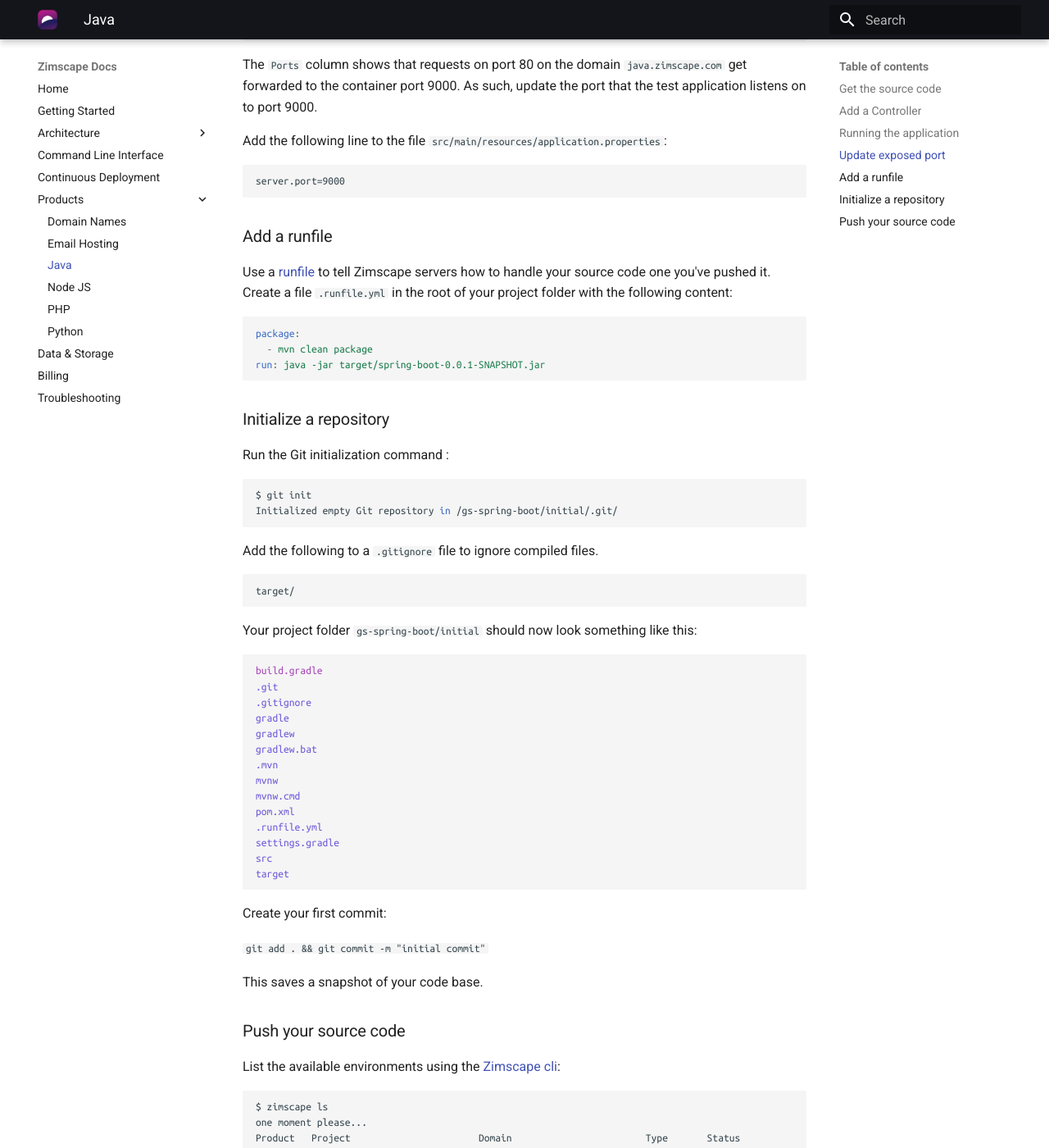
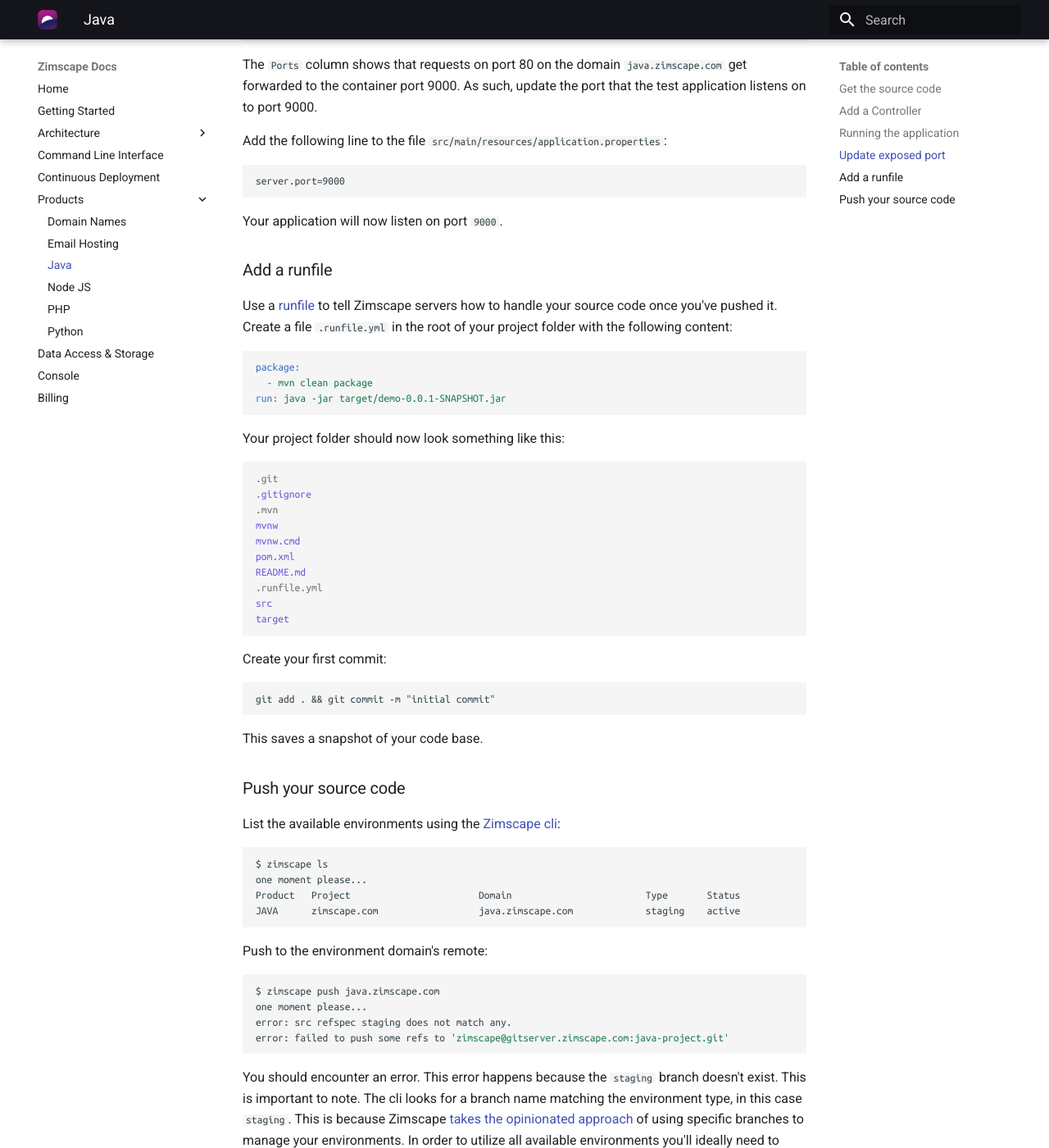
Before and after one commit to zimscape/docs, an MkDocs documentation site: the page built from docs/products/java.md, in a window 1280 px wide and 1400 px high, scrolled down 2343 px. Shown: the whole window at 82% size. Built offline with MkDocs 1.6.1 and Material for MkDocs 9.7.7, drawn with Linux system fonts in a browser that asks for light colours; some of the changed text lies outside the part shown.

Commit message:
progress on billing, console and data access

````diff
--- a/docs/products/java.md
+++ b/docs/products/java.md
@@ -116,54 +116,39 @@
 server.port=9000
 ```
 
+Your application will now listen on port `9000`.
+
 ### Add a runfile
 
-Use a [runfile](../cd.md#runfile) to tell Zimscape servers how to handle your source code one you've pushed
+Use a [runfile](../cd.md#runfile) to tell Zimscape servers how to handle your source code once you've pushed
 it. Create a file `.runfile.yml` in the root of your project folder with the following content:
 
 ```yaml
 package:
   - mvn clean package
-run: java -jar target/spring-boot-0.0.1-SNAPSHOT.jar
+run: java -jar target/demo-0.0.1-SNAPSHOT.jar
 ```
 
-### Initialize a repository
-
-Run the Git initialization command :
+Your project folder should now look something like this:
 
 ```
-$ git init
-Initialized empty Git repository in /gs-spring-boot/initial/.git/
-```
-
-Add the following to a `.gitignore` file to ignore compiled files.
-
-```
-target/
-```
-
-Your project folder `gs-spring-boot/initial` should now look something like this:
-
-```
-build.gradle
 .git
 .gitignore
-gradle
-gradlew
-gradlew.bat
 .mvn
 mvnw
 mvnw.cmd
 pom.xml
+README.md
 .runfile.yml
-settings.gradle
 src
 target
 ```
 
 Create your first commit:
 
-`git add . && git commit -m "initial commit"`
+```
+git add . && git commit -m "initial commit"
+```
 
 This saves a snapshot of your code base.
 
@@ -222,3 +207,17 @@
 To gitserver.zimscape.com:java-project.git
  * [new branch]      staging -> staging
 ```
+
+Now open a new terminal and send a request to the service.
+
+```
+$ curl --insecure https://java.zimscape.com
+Hello World! Welcome digital explorer
+```
+
+If you get that response then congratulations you've successfully deployed a Spring Boot application to Zimscape.
+A few things to note there are that Zimscape automatically redirects `http` connections to `https`, however
+since we haven't [generated an SSL certificate](../console.md) yet the connection will complain about
+being insecure. As such, we add an `--insecure` tag to ignore the error for now.
+
+The next step will likely be to [generate an SSL certificate](../console.md) for your environments domain.
--- a/mkdocs.yml
+++ b/mkdocs.yml
@@ -20,8 +20,8 @@
     - products/php.md
     - products/python.md
   - data.md
+  - console.md
   - billing.md
-  - troubleshooting.md
 theme:
   name: material
   palette:
````
Also changed, not shown: docs/billing.md (+22 -0 lines), docs/cd.md (+13 -5 lines), docs/console.md (+27 -0 lines), docs/data.md (+19 -1 lines), docs/index.md (+3 -3 lines).
